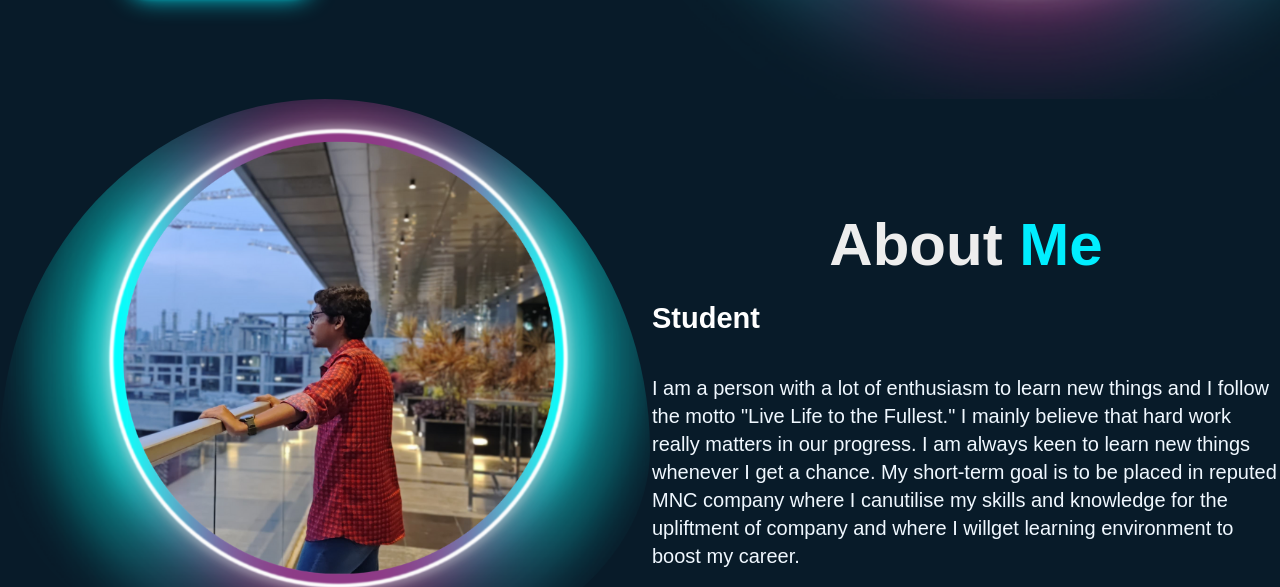
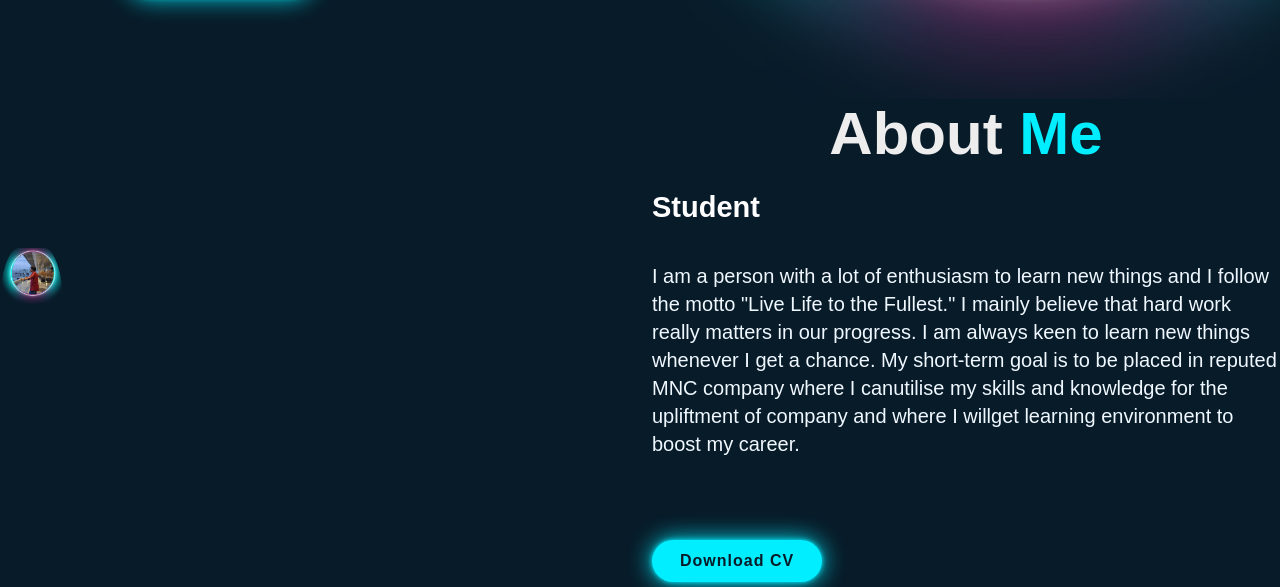
Before and after one commit to j-praneeth/Praneeth-Portfolio, a plain HTML site: page index.html in a window 1280 px wide. Shown: the part 701-1288 px from the top of the page. Drawn offline with nearby package versions, Linux system fonts and the light colour scheme.

Commit message:
Update stylesheet.css

```diff
--- a/stylesheet.css
+++ b/stylesheet.css
@@ -168,7 +168,7 @@ body {
     padding-bottom: 20%;
     max-width: 650px;
     height: auto;
-    width: 130%;
+    width: 10%;
     border-radius: 50%;
 }
 
```
